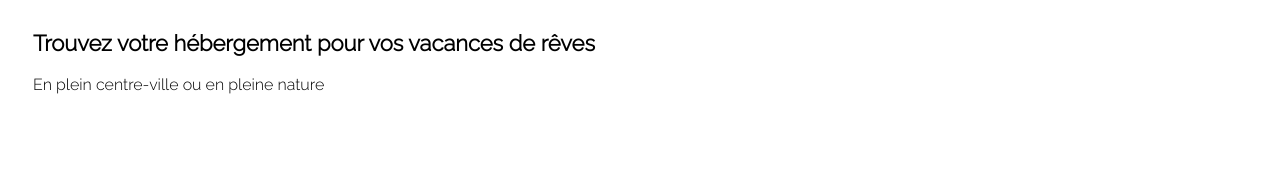
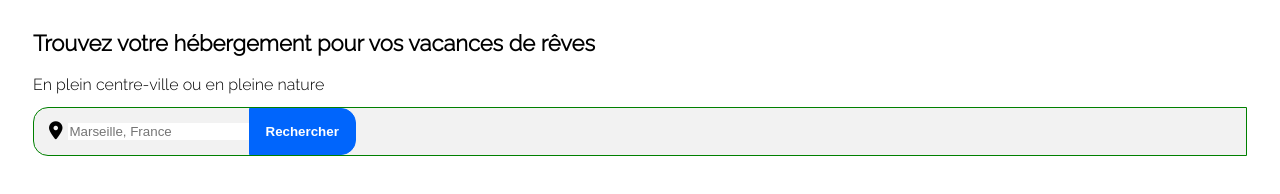
Before and after one commit to CVincent27/Project_1_agence_voyage, a plain HTML site: page index.html in a window 1280 px wide. Shown: the part 66-260 px from the top of the page. Drawn offline with Linux system fonts and the light colour scheme.

Commit message:
Début du formulaire

```diff
--- a/index.html
+++ b/index.html
@@ -28,19 +28,19 @@
     </section>
 
     <section class="landing-page">
-    <h1>Trouvez votre hébergement pour vos vacances de rêves</h1>
-    <h2>En plein centre-ville ou en pleine nature</h2>
+        <h1>Trouvez votre hébergement pour vos vacances de rêves</h1>
+        <h2>En plein centre-ville ou en pleine nature</h2>
 
-    </section>
+    <!-- Intégration du formulaire -->
+        <form action="" method="get">
+            <i class="fa-solid fa-location-dot"></i>
+            <input class="text_rechercher" type="text" name="rechercher" placeholder="Marseille, France">
+            <input class="submit" type="submit" value="Rechercher">
 
 
 
-
-
-    <!-- <i class="fa-solid fa-shield-halved"></i></a> -->
-
-
-
+        </form>
+    </section>
 
 
 </body>
--- a/style.css
+++ b/style.css
@@ -74,3 +74,37 @@ h2 {
     font-size: 16px;
     line-height: 19px;
 }
+
+/* Formulaire */
+form{
+    display: flex;
+    flex-direction: row;
+    align-items: center;
+
+
+    background: #F2F2F2;
+    border: 1px solid green;
+    border-radius: 15px 0px 0px 15px;
+
+}
+/* Font awesome */
+i {
+    padding-left: 15px;
+    padding-right: 5px;
+
+}
+
+input.text_rechercher {
+    border: white;
+
+
+}
+/* Bouton Rechercher */
+input.submit{
+    font-weight: 700;
+    color: white;
+    padding: 15px 16px;
+    background: #0065FC;
+    border: 1px solid #0065FC;
+    border-radius: 0px 15px 15px 0px;
+}
```
